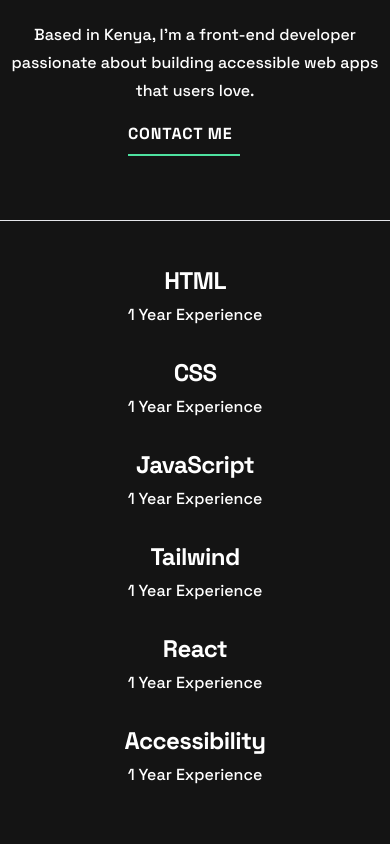
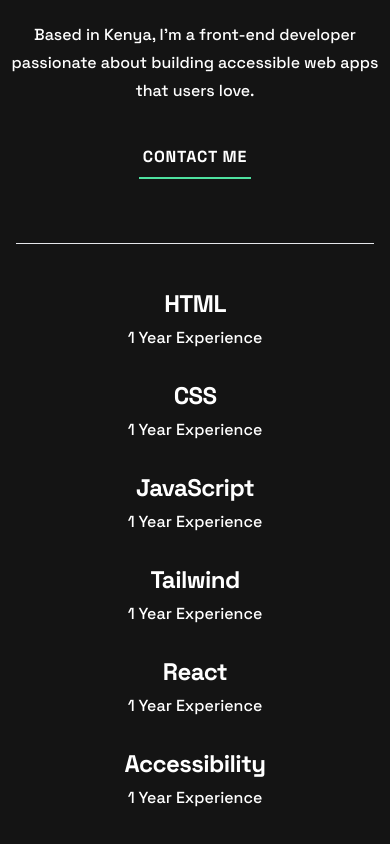
Before and after one commit to MundiaNderi/single-page, a React (Vite) app: page / in a window 390 px wide. Shown: the part 780-1624 px from the top of the page. Built offline with nearby package versions, Linux system fonts and the light colour scheme.

Commit message:
Center aligning the contact on hero section

```diff
--- a/src/Hero.jsx
+++ b/src/Hero.jsx
@@ -16,10 +16,10 @@
                 Based in  Kenya, I’m a front-end developer <br />
                 passionate about building accessible web apps <br /> that users love.</p>
         </div>
-        <a href="/contact"
-        className="hover:text-greenUnderlined text-center mx-32 contact mt-6 font-space text-base font-bold leading-6 tracking-wider md:ml-40 md:text-left"> CONTACT ME
-        </a>
-          <hr className='contacthr border-none w-28 mt-2 md:ml-40 mx-auto sm:mx-32 '/>
+        <div className="flex flex-col items-center justify-center">
+            <a href="/contact" className="hover:text-greenUnderlined contact mt-6 font-space text-base font-bold leading-6 tracking-wider md:ml-40 md:text-left">CONTACT ME</a>
+             <hr className='contacthr border-none w-28 mt-2 md:ml-40 mx-auto sm:mx-32 '/>
+        </div>
          </div>
          <div className="image mx-3 sm:mt-12 md:mr-40">
             <img src={Serah} alt="Developer's picture" className="" />
--- a/src/Skills.jsx
+++ b/src/Skills.jsx
@@ -2,7 +2,7 @@
 
 export default function Skills() {
     return (
-        <div className="skills md:mx-44 flex flex-col mt-16 mb-20 md:mb-32">
+        <div className="skills md:mx-44 mx-4 flex flex-col mt-16 mb-20 md:mb-32">
             <hr className='' />
             <div className="experience flex flex-col gap-6 md:mt-16 md:flex-row justify-between ">
                 <div className='md:mr-8'>
```
